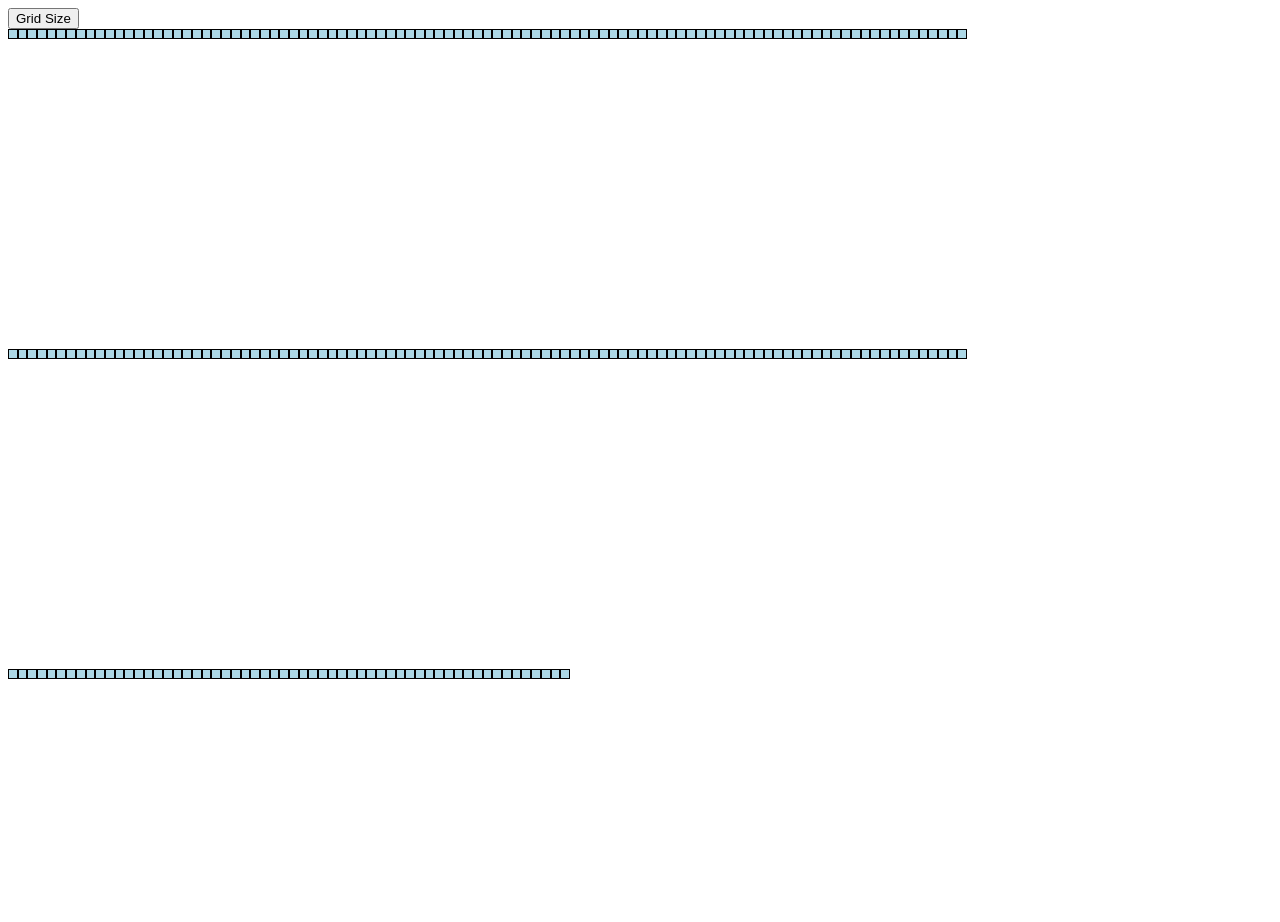
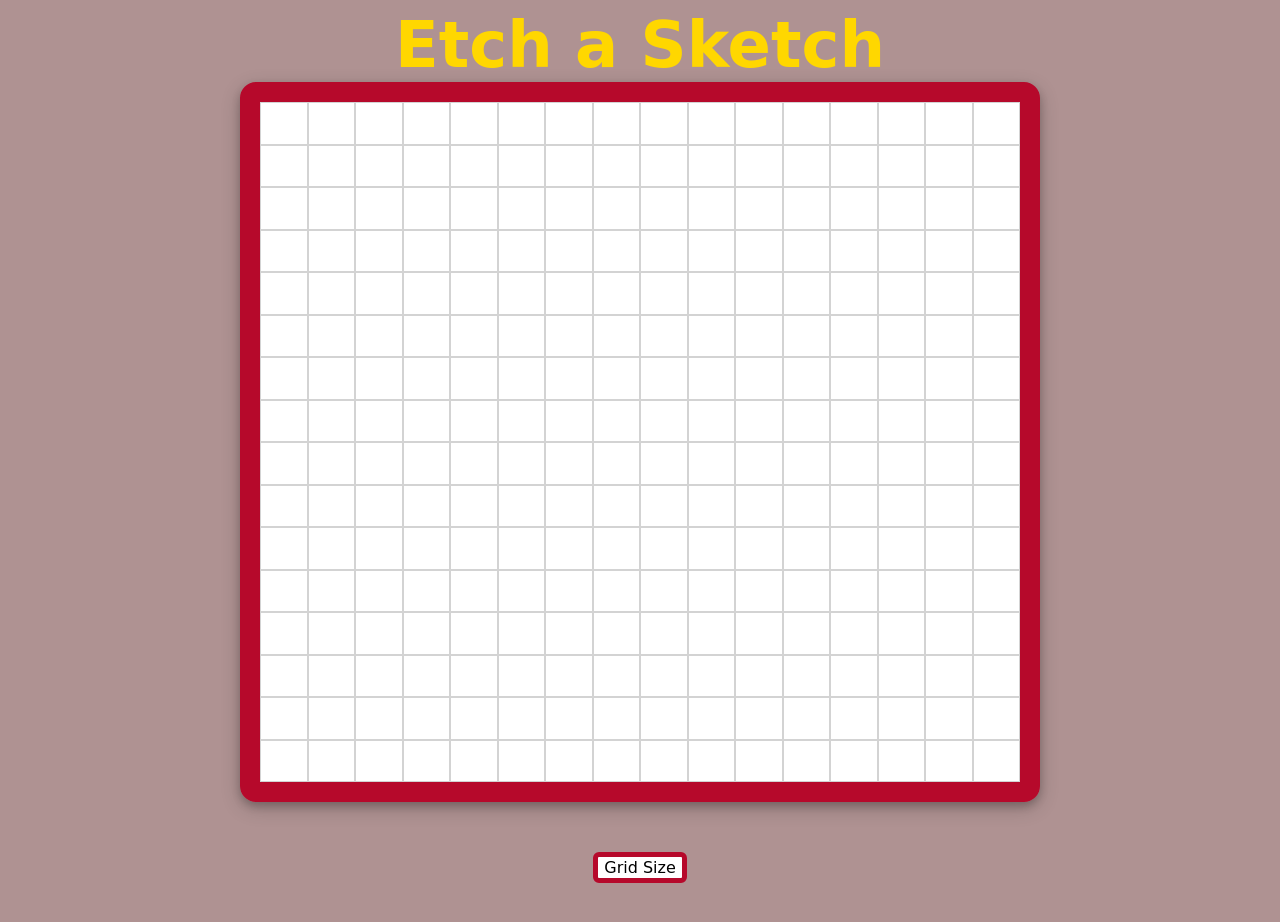
Before and after one commit to Javantax/Etch-a-Sketch, a plain HTML site: page index.html in a window 1280 px wide. After the commit the page ends 891 px from the top, so only its background shows below. Drawn offline with Linux system fonts and the light colour scheme; a web font is replaced by a local one.

Commit message:
Make a UI and grid alignment

```diff
--- a/index.html
+++ b/index.html
@@ -6,9 +6,16 @@
         <link rel="stylesheet" href="styles.css">
     </head>
     <body>
-        <button class="grid-size">Grid Size</button>
-        <div class="container">
+        <h1 class="main-heading">
+            Etch a Sketch
+        </h1>
+        <div class="main">
+            <div class="container">
 
+            </div>
+        </div>
+        <div class="buttons">
+            <button class="grid-size">Grid Size</button>
         </div>
     </body>
     <script src="script.js"></script>
--- a/script.js
+++ b/script.js
@@ -10,6 +10,8 @@ function gridCreator(gridSize) {
 
     const boxes = document.querySelectorAll(".box");
     boxes.forEach(box => {
+        box.style.width = `${760/gridSize}px`;
+        box.style.height = `${680/gridSize}px`;
         box.addEventListener("mouseover", () => {
             box.classList.add("colour-change");
         })
--- a/styles.css
+++ b/styles.css
@@ -1,20 +1,54 @@
+@import url('https://fonts.googleapis.com/css2?family=Cedarville+Cursive&display=swap');
+
+body {
+    background-color: #af9292;
+}
+
+.main {
+    display: flex;
+    justify-content: center;
+}
+
+.buttons {
+    display: flex;
+    justify-content: center;
+    margin-top: 50px;
+}
+
+.main-heading {
+    font-size: 64px;
+    font-family: "Cedarville Cursive", cursive;
+    display: flex;
+    justify-content: center;
+    color: gold;
+    margin: 0;
+}
+
 .container {
-    width: 960px;
-    height:960px;
     display: flex;
-    flex-wrap: wrap; /* To wrap items if they exceed one line */
-    flex-grow: 0;
+    flex-wrap: wrap;
+    justify-content: center;
+    width: 760px;
+    height: 680px;
+    border: 20px solid #b6092b;
+    border-radius: 16px;
+    box-shadow: 0 4px 8px 0 rgba(0, 0, 0, 0.2), 0 6px 20px 0 rgba(0, 0, 0, 0.2);
 }
 
 .box {
-    width: calc(960px/99);
-    height: calc(960px/99);
-    display: flex;
-    background-color: lightblue;
-    border: .1px solid black;
+    background-color: white;
+    border: .1px solid lightgrey;
     box-sizing: border-box;
 }
 
 .colour-change{
     background-color: black;
 }
+
+.grid-size {
+    font-family: "Cedarville Cursive", cursive;
+    font-size: 16px;
+    border: 5px solid #b6092b;
+    border-radius: 6px;
+    background-color: white;
+}
```
